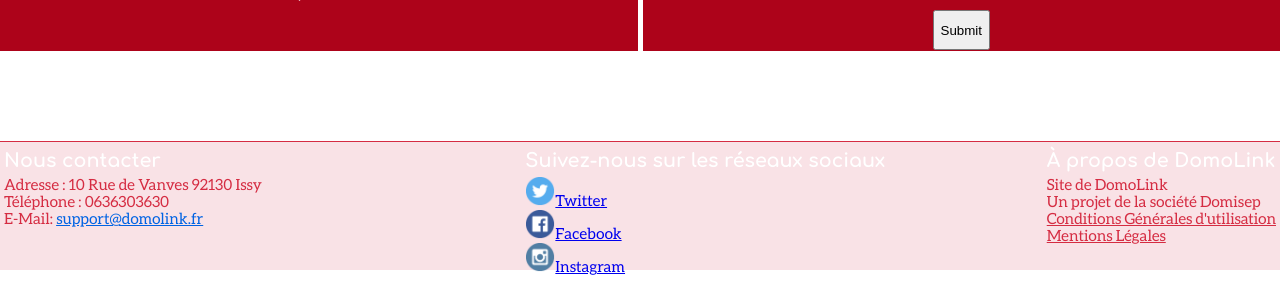
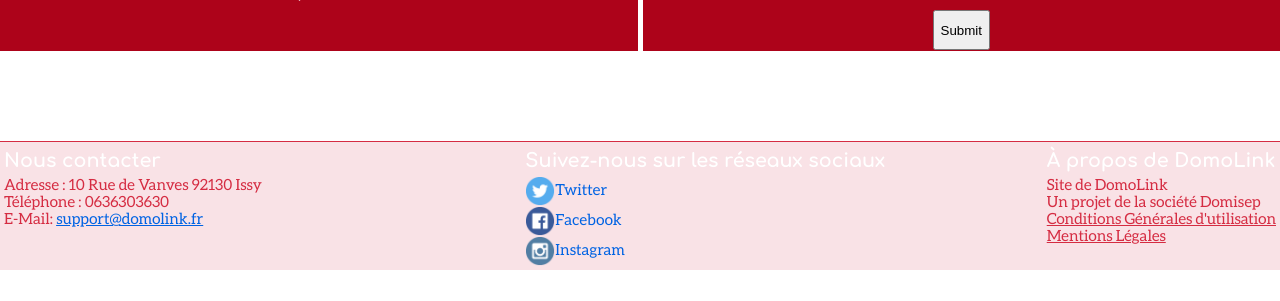
Before and after one commit to diegoouensanga/G5D-Domolink, a PHP site: page /connexion.php in a window 1280 px wide. Shown: the part 499-800 px from the top of the page. Run offline with PHP 8.4, Linux system fonts and the light colour scheme; data comes from the database, SQL or seed files in the repository; data that the repository does not hold is empty.

Commit message:
Add files via upload

```diff
--- a/footer.php
+++ b/footer.php
@@ -7,7 +7,7 @@
         E-Mail: <a id="linkMail"
                    href="mailto:<?php echo $donneesAdmin['mail']; ?>"><?php echo $donneesAdmin['mail']; ?></a><br>
     </div>
-    <div class="zzz">
+    <div class="footer_reseaux">
         <h3> Suivez-nous sur les réseaux sociaux </h3>
         <a href=<?php echo $donneesAdmin['twitter']; ?>><img src="../ressources/Twitter.png" draggable="false" width="30vw"
                                                              alt="Twitte">Twitter</a><br>
```
